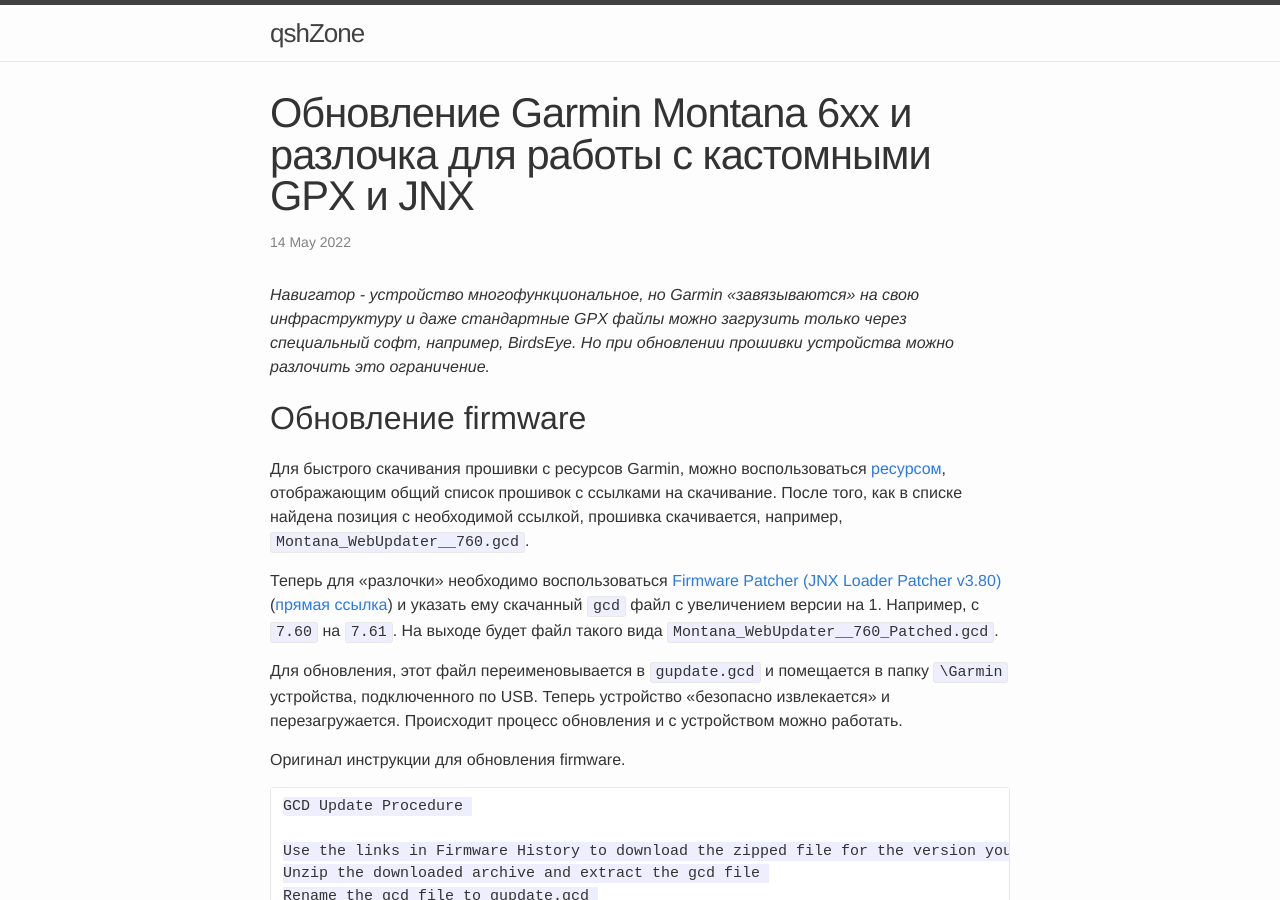
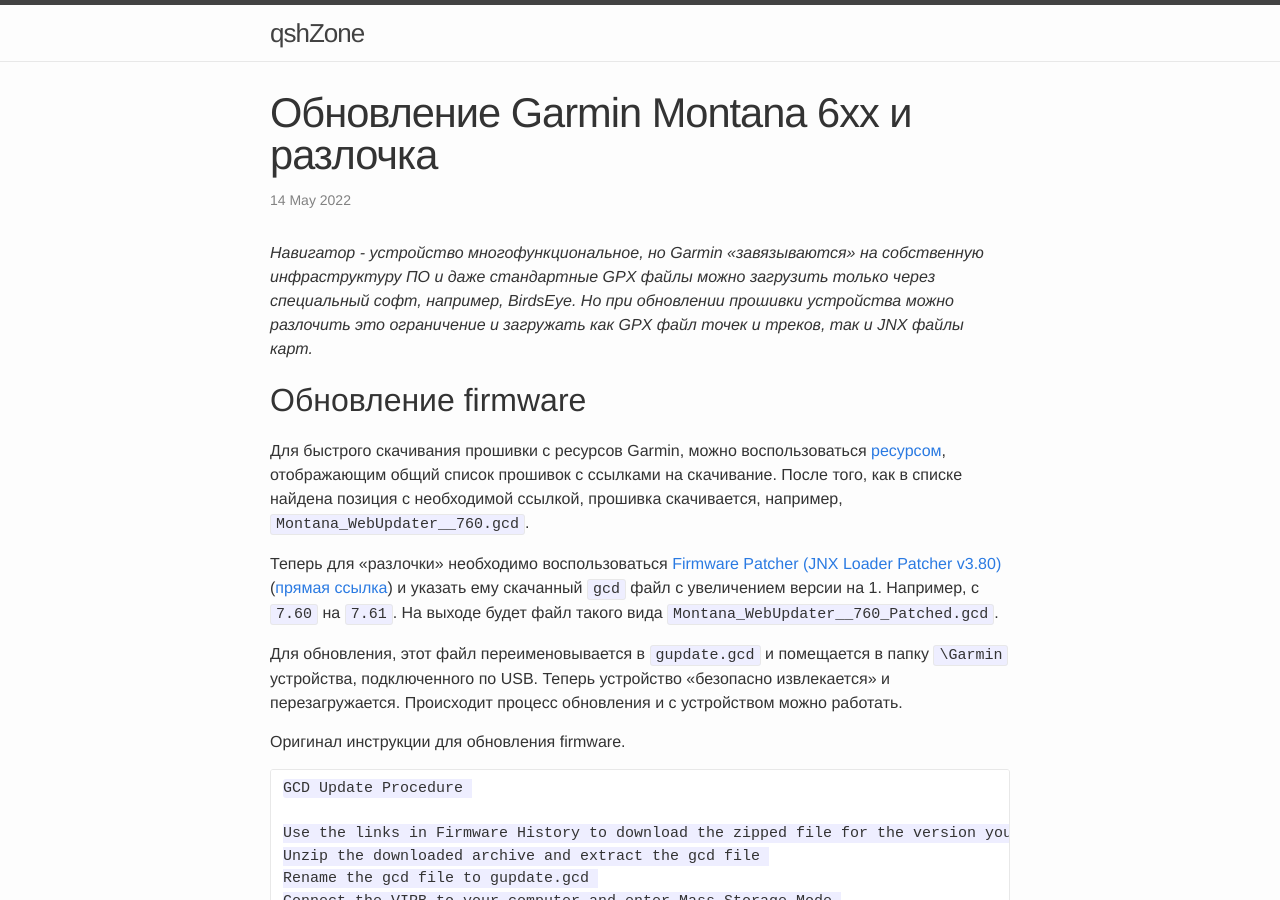
Before and after one commit to qshZone/qshzone.github.io, a Jekyll site: the page built from _posts/2022-05-14-garmin-update-with-fix.md, in a window 1280 px wide and 900 px high. Built offline with Jekyll 4.4.1, drawn with Linux system fonts in a browser that asks for light colours.

Commit message:
Изменил заголовок статьи

```diff
--- a/_posts/2022-05-14-garmin-update-with-fix.md
+++ b/_posts/2022-05-14-garmin-update-with-fix.md
@@ -1,9 +1,9 @@
 ---
 layout: post
 title: |
-  Обновление Garmin Montana 6xx и разлочка для работы с кастомными GPX и JNX
+  Обновление Garmin Montana 6xx и разлочка
 description: |
-  Навигатор - устройство многофункциональное, но Garmin «завязываются» на свою инфраструктуру и даже стандартные GPX файлы можно загрузить только через специальный софт, например, BirdsEye. Но при обновлении прошивки устройства можно разлочить это ограничение.
+  Навигатор - устройство многофункциональное, но Garmin «завязываются» на собственную инфраструктуру ПО и даже стандартные GPX файлы можно загрузить только через специальный софт, например, BirdsEye. Но при обновлении прошивки устройства можно разлочить это ограничение и загружать как GPX файл точек и треков, так и JNX файлы карт.
 # categories: [one, two]
 # tags: [one, two]
 # date-updated: #Необязательно. Дата обновления поста в формате 2015-10-01. Если статья обновляется.
```
